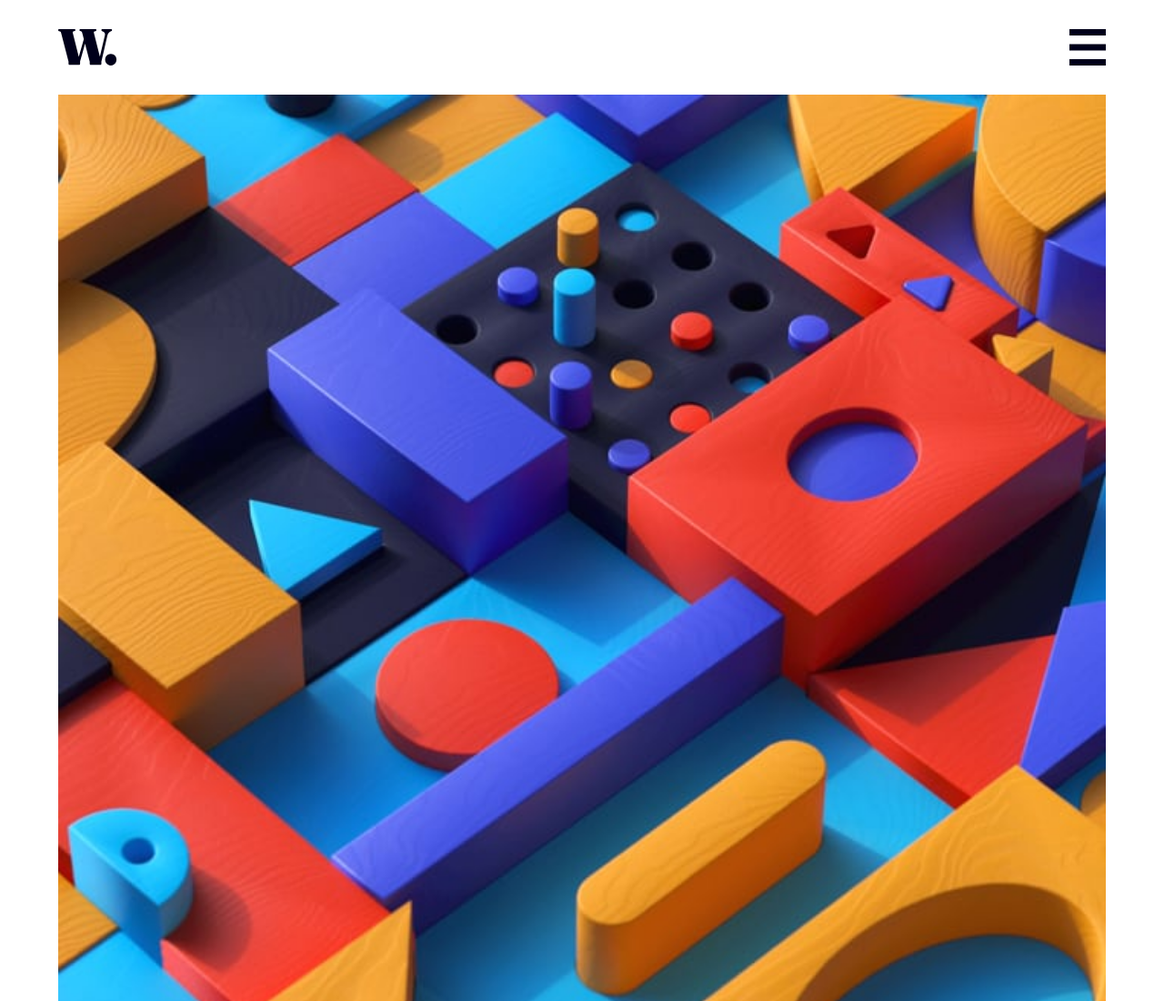
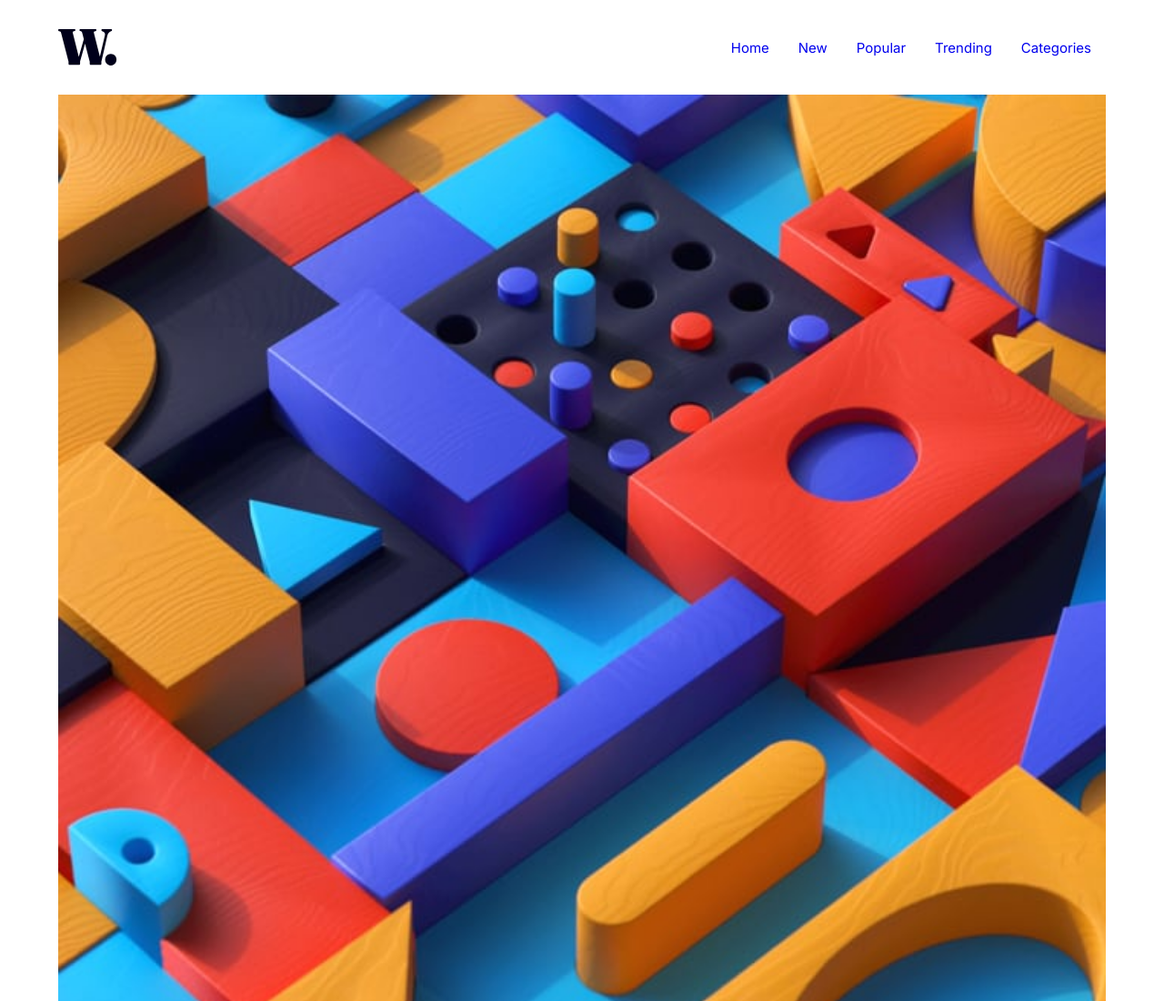
Before and after one commit to everodriguezval/tech-news-mini-project, a plain HTML site: page index.html in a window 1280 px wide. Shown: the top 1100 px of the page at 91% size. Drawn offline with Linux system fonts and the light colour scheme.

Commit message:
fixed navbar for large screens

```diff
--- a/assets/styles.css
+++ b/assets/styles.css
@@ -24,14 +24,40 @@ header, main {
     margin: 0 auto;
 }
 
+.navlinks {
+    list-style-type: none;
+}
+
+.navlinks.lg {
+    display: none;
+}
+
+nav ul li a {
+    text-decoration: none;
+}
+
 header nav {
     display: flex;
+    align-items: center;
     margin: 2rem auto;
 }
-header nav img:last-child {
+
+.hamburger {
     margin-left: auto;
 }
 
+.sidebar {
+    position: absolute;
+    transform: translateX(-200%);
+    transition: transform 0.4s ease;
+    width: 200px;
+    top: 0;
+    bottom: 0;
+    background-color: white;
+    padding: 1rem 0 0 1rem;
+  }
+
+/* Home */
 main img {
     /* ask oli */
     height: 100%;
@@ -125,3 +151,30 @@ main article section h3 {
     font-size: 2rem;
     color: var(--grayish-blue)
 }
+
+
+
+@media screen and (min-width: 750px) {
+    .navlinks.small {
+        display: none;
+    }
+
+    .hamburger {
+        display: none;
+    }
+
+    .navlinks.lg {
+        display: flex;
+
+    }
+
+    .navlinks.lg li {
+        margin: 0 1rem;
+    }
+
+    .list-wrapper {
+        margin-left: auto;
+    }
+
+
+}
--- a/index.html
+++ b/index.html
@@ -10,19 +10,33 @@
 </head>
 <body>
     <header>
-        <nav>
+        <nav class="navbar">
             <img src="./assets/images/logo.svg" alt="news logo">
-            <img src="./assets/images/icon-menu.svg" alt="">
+            <div class="hamburger">
+                <img src="./assets/images/icon-menu.svg" alt="hamburger menu">
+            </div>
+
+            <!-- <div class="sidebar"> -->
+                <!-- <img src="./assets/images/icon-menu-close.svg" alt=""> -->
+                <!-- <p class="sr-only">Close Sidebar</p> -->
+                <!-- <ul class="navlinks small">
+                    <li><a href="#">Home</a></li>
+                    <li><a href="#">New</a></li>
+                    <li><a href="#">Popular</a></li>
+                    <li><a href="#">Trending</a></li>
+                    <li><a href="#">Categories</a></li>
+                </ul>
+            </div> -->
+            <div class="list-wrapper">
+                <ul class="navlinks lg">
+                    <li><a href="#">Home</a></li>
+                    <li><a href="#">New</a></li>
+                    <li><a href="#">Popular</a></li>
+                    <li><a href="#">Trending</a></li>
+                    <li><a href="#">Categories</a></li>
+                </ul>
+            </div>
         </nav>
-        <!-- <nav>
-            <ul>
-                <li>Home</li>
-                <li>New</li>
-                <li>Popular</li>
-                <li>Trending</li>
-                <li>Categories</li>
-            </ul>
-        </nav> -->
     </header>
     <main>
         <img src="./assets/images/image-web-3-mobile.jpg" alt="">
```
